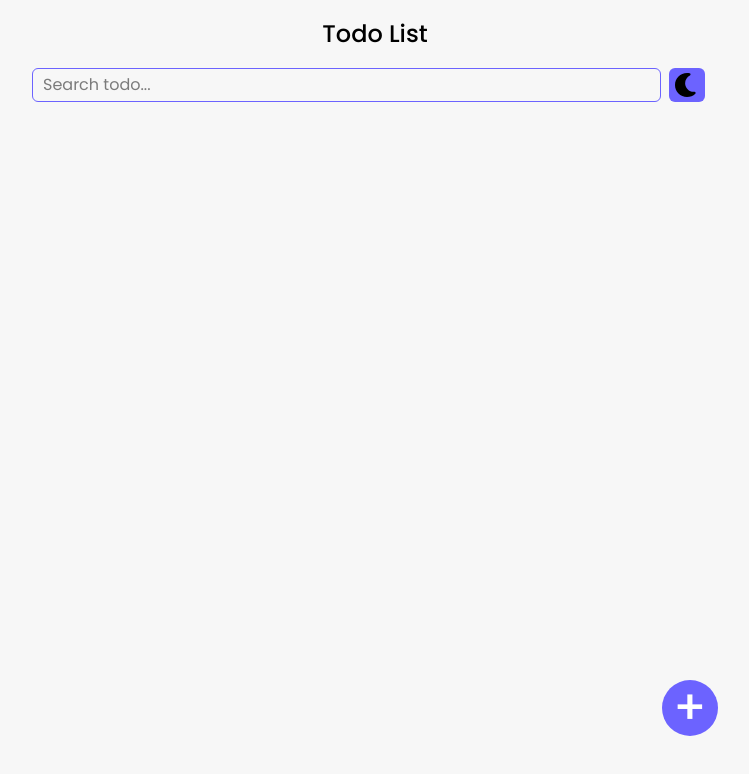
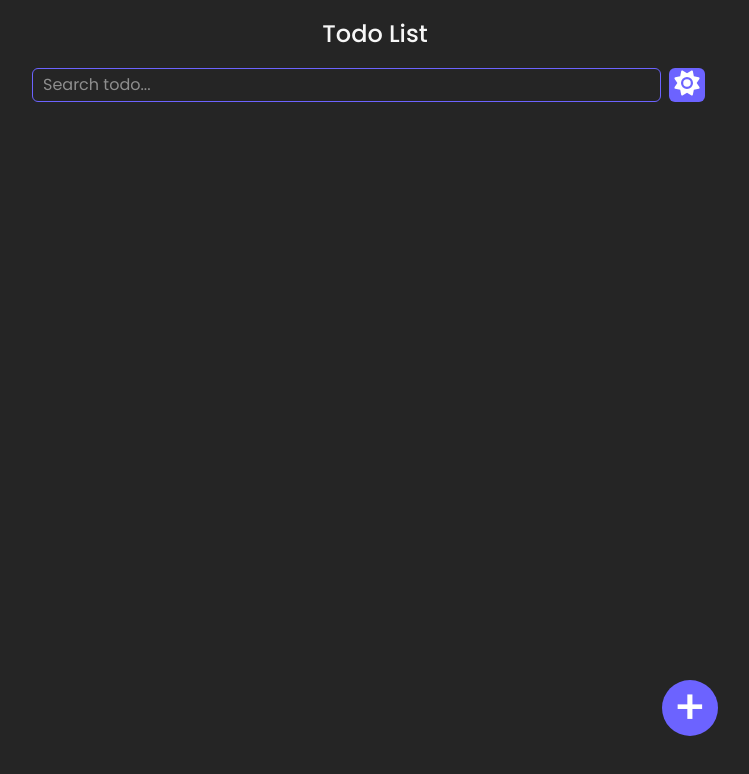
Before and after one commit to lamafuri/Todo-List-with-TS, a website built with Vite: page index.html in a window 1280 px wide. Both pictures are taken after a click on the button 951 px from the left and 85 px from the top of the page. Shown: the whole page, without its empty margins (265-1014 px from the left). Built offline with nearby package versions, Linux system fonts and the light colour scheme.

Commit message:
feat: Add dark mode and light mode toggling feature

```diff
--- a/index.html
+++ b/index.html
@@ -37,7 +37,7 @@
 
 		</div>
 		<!-- Popup Add new todo background for black theme -->
-		<div id="dark-back-theme" class="hidden h-screen w-screen opacity-70 bg-primary-color absolute">
+		<div id="dark-back-theme" class="hidden h-screen w-screen opacity-40 bg-primary-color absolute">
 		</div>
 
 		<!-- Popup Add new todo -->
--- a/src/main.ts
+++ b/src/main.ts
@@ -24,6 +24,7 @@ let todoList = document.getElementById('todo-list') as HTMLUListElement;
 let todoItemsNodes = todoList.children
 
 let darkBackTheme = document.getElementById('dark-back-theme') as HTMLDivElement;
+
 
 function addTodoToTodos() {
   if(todoInput.value.trim() ==""){
@@ -148,3 +149,22 @@ cancelAdd.addEventListener('click',function(){
 cancelEdit.addEventListener('click',function(){
   removePopUp()
 })
+// For Dark Mode + Light Mode
+let searchBox = document.getElementById('search-box') as HTMLDivElement;
+let [ _ , moon , sun] = searchBox.children;
+searchBox.addEventListener('click',function(e:Event){
+  console.log(e.target);
+    let currentIconBox = (e.target as HTMLElement).classList
+    if(currentIconBox.contains('moon')){
+      document.body.classList.add('dark')
+      moon.classList.add('hidden')
+      sun.classList.remove('hidden');
+
+    }
+    else if(currentIconBox.contains('sun')){
+      document.body.classList.remove('dark')
+      // console.log("to light");
+      moon.classList.remove('hidden')
+      sun.classList.add('hidden');
+    }
+})
--- a/src/style.css
+++ b/src/style.css
@@ -17,7 +17,7 @@
   /* --spacing-main-box : clamp() */
 }
 @layer theme{
-  .black{
+  .dark{
     --color-primary-bg: #252525;
     --color-primary-color: #f7f7f7;
   }
@@ -31,7 +31,6 @@
   *{
     padding: 0;
     margin: 0;
-    color: black;
     box-sizing: border-box;
   }
   body{
```
